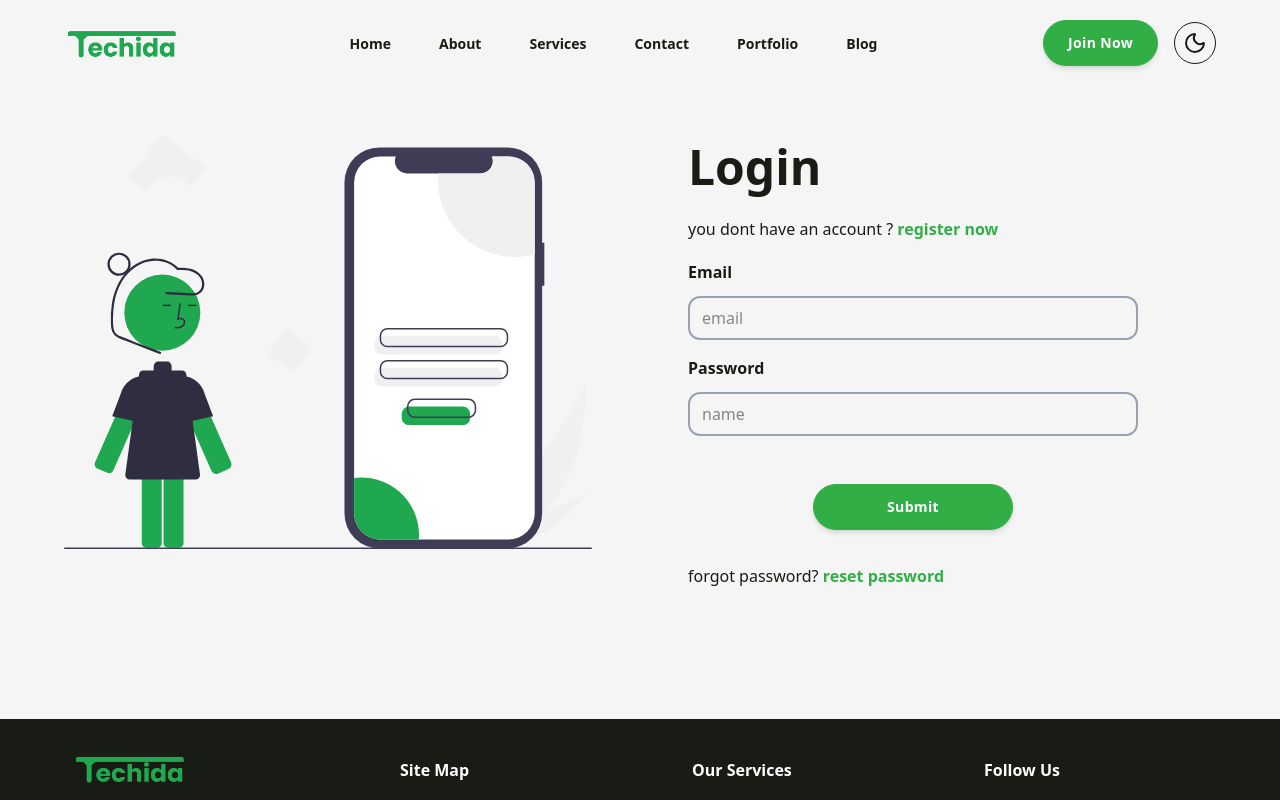
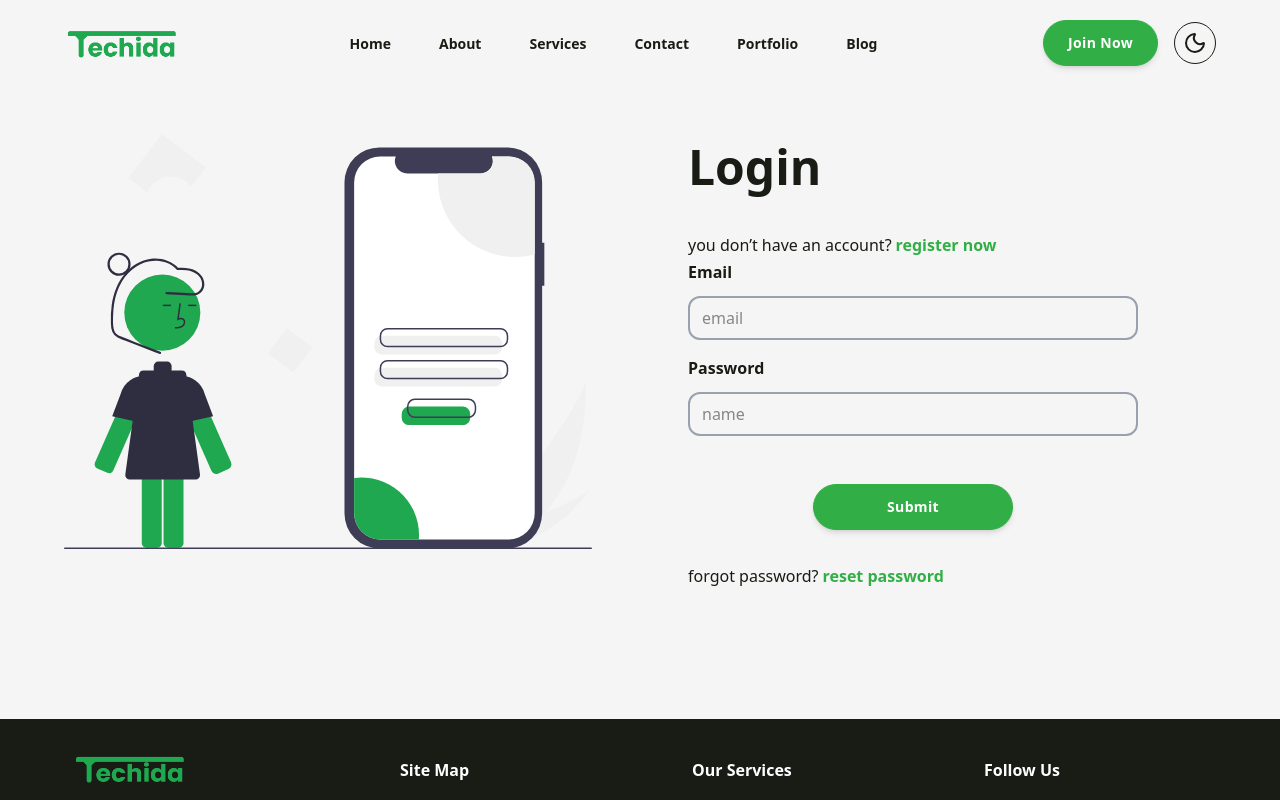
Before and after one commit to HafidhaVoideu/Techida, a Next.js app: page /login in a window 1280 px wide. Shown: the top 800 px of the page. Built offline with nearby package versions, Linux system fonts and the light colour scheme.

Commit message:
add links style

```diff
--- /dev/null
+++ b/src/components/UI/CustomLink.tsx
@@ -0,0 +1,19 @@
+import React from "react";
+import Link from "next/link";
+const CustomLink = ({ title = "", subtitle = "", href = "" }) => {
+  return (
+    <p className="mt-8 text-md">
+      {title}
+      <Link
+        href={href}
+        className="relative font-semibold text-primary transition-all duration-300 ease-in-out ml-1
+               hover:text-primary/80 hover:-translate-y-[2px] after:content-[''] after:absolute after:left-0 after:bottom-0
+               after:w-0 after:h-[1px] after:bg-primary after:transition-all after:duration-300 hover:after:w-full"
+      >
+        {subtitle}
+      </Link>
+    </p>
+  );
+};
+
+export default CustomLink;
--- a/src/components/UI/SkeletonCard.tsx
+++ b/src/components/UI/SkeletonCard.tsx
@@ -15,7 +15,7 @@ const SkeletonCard = () => {
       {/* Content */}
       <div className="flex flex-col gap-4 p-6">
         <div className="flex justify-between items-center">
-          <div className="w-1/3">
+          <div className="w-1/4">
             {" "}
             {/* Responsive width */}
             <Skeleton className="!leading-none" />
--- a/src/scenes/pages/Login.tsx
+++ b/src/scenes/pages/Login.tsx
@@ -2,7 +2,6 @@
 import React from "react";
 
 import Image from "next/image";
-import Link from "next/link";
 
 import { withFormik, FormikProps } from "formik";
 import * as Yup from "yup";
@@ -14,6 +13,7 @@ import Form from "@/components/UI/Form";
 
 import { motion } from "motion/react";
 import { slideFromLeft } from "@/lib/variants";
+import CustomLink from "@/components/UI/CustomLink";
 
 interface FormValues {
   email: string;
@@ -114,23 +114,19 @@ const Login = () => {
       <div className="flex-1/2 order-1 md:order-2  text-dark-gray  ">
         <h1 className=" text-3xl sm:text-4xl md:text-5xl font-bold">Login</h1>
 
-        <p className="my-4 text-md">
-          you dont have an account ?
-          <Link href="/signup" className="text-primary font-[600]">
-            {" "}
-            register now
-          </Link>
-        </p>
+        <CustomLink
+          title="you don’t have an account?"
+          subtitle="register now"
+          href="/signup"
+        ></CustomLink>
 
         <MyForm></MyForm>
 
-        <p className="mt-8 text-md">
-          forgot password?
-          <Link href="/" className="text-primary font-[600]">
-            {" "}
-            reset password
-          </Link>
-        </p>
+        <CustomLink
+          title="forgot password?"
+          subtitle="reset password"
+          href="/"
+        ></CustomLink>
       </div>
     </section>
   );
--- a/src/scenes/pages/Signup.tsx
+++ b/src/scenes/pages/Signup.tsx
@@ -2,7 +2,6 @@
 import React from "react";
 
 import Image from "next/image";
-import Link from "next/link";
 
 import { withFormik, FormikProps } from "formik";
 import * as Yup from "yup";
@@ -14,6 +13,7 @@ import { motion } from "motion/react";
 import { slideFromLeft } from "@/lib/variants";
 
 import Form from "@/components/UI/Form";
+import CustomLink from "@/components/UI/CustomLink";
 
 interface FormValues {
   email: string;
@@ -146,13 +146,11 @@ const Signup = () => {
           Sign up
         </h1>
 
-        <p className="my-4 text-md">
-          have an account already?
-          <Link href="/login" className="text-primary font-[600]">
-            {" "}
-            login
-          </Link>
-        </p>
+        <CustomLink
+          title="have an account already?"
+          subtitle="   login"
+          href="/login"
+        ></CustomLink>
 
         <MyForm
           initialEmail=""
--- a/src/scenes/pages/blog/Blog.tsx
+++ b/src/scenes/pages/blog/Blog.tsx
@@ -47,7 +47,7 @@ const Blog = () => {
           variants={staggerContainerVariants}
           initial="hidden"
           animate="visible"
-          className="grid grid-cols-[repeat(auto-fit,minmax(300px,1fr))]  lg:grid-cols-[repeat(auto-fit,minmax(400px,1fr))] place-content-center place-items-center gap-8"
+          className="grid grid-cols-[repeat(auto-fit,minmax(300px,1fr))] lg:grid-cols-[repeat(auto-fit,minmax(400px,1fr))] place-content-center place-items-center gap-8"
         >
           {loading
             ? Array(blogItems)
```
